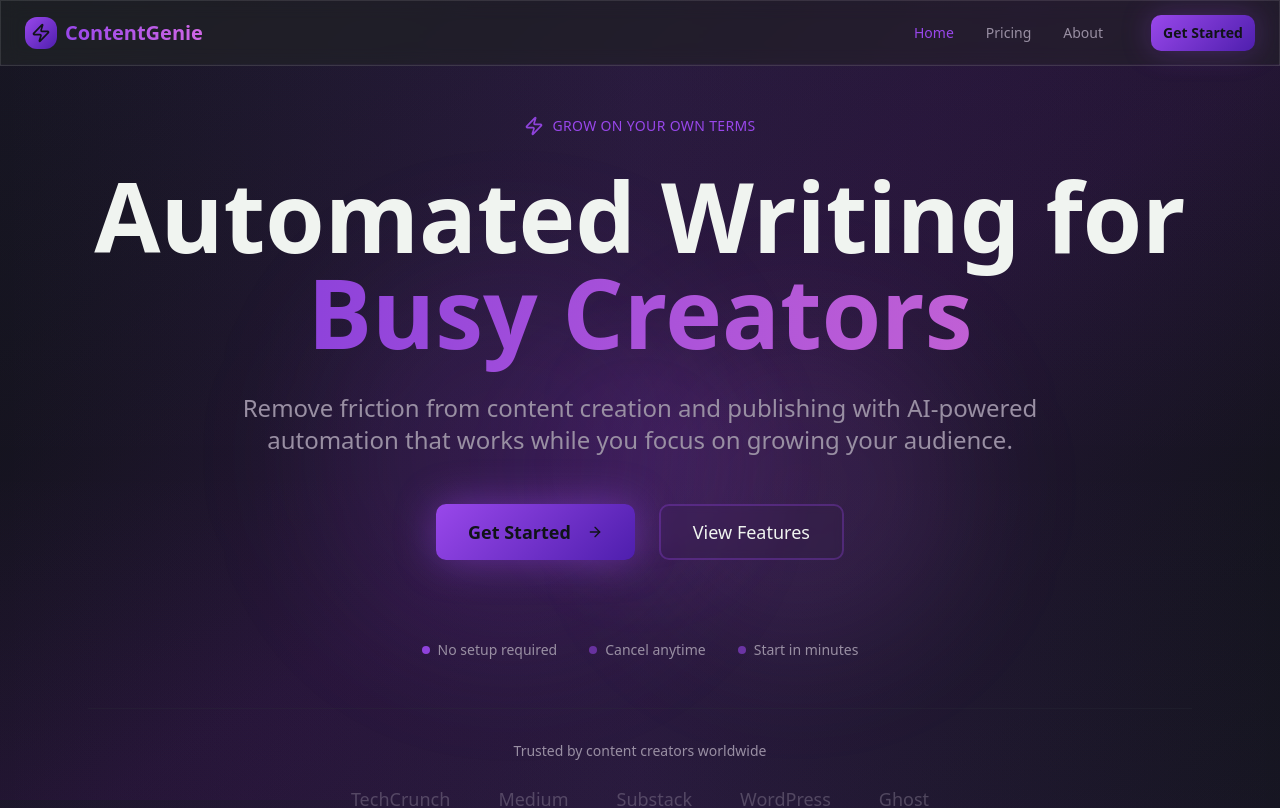
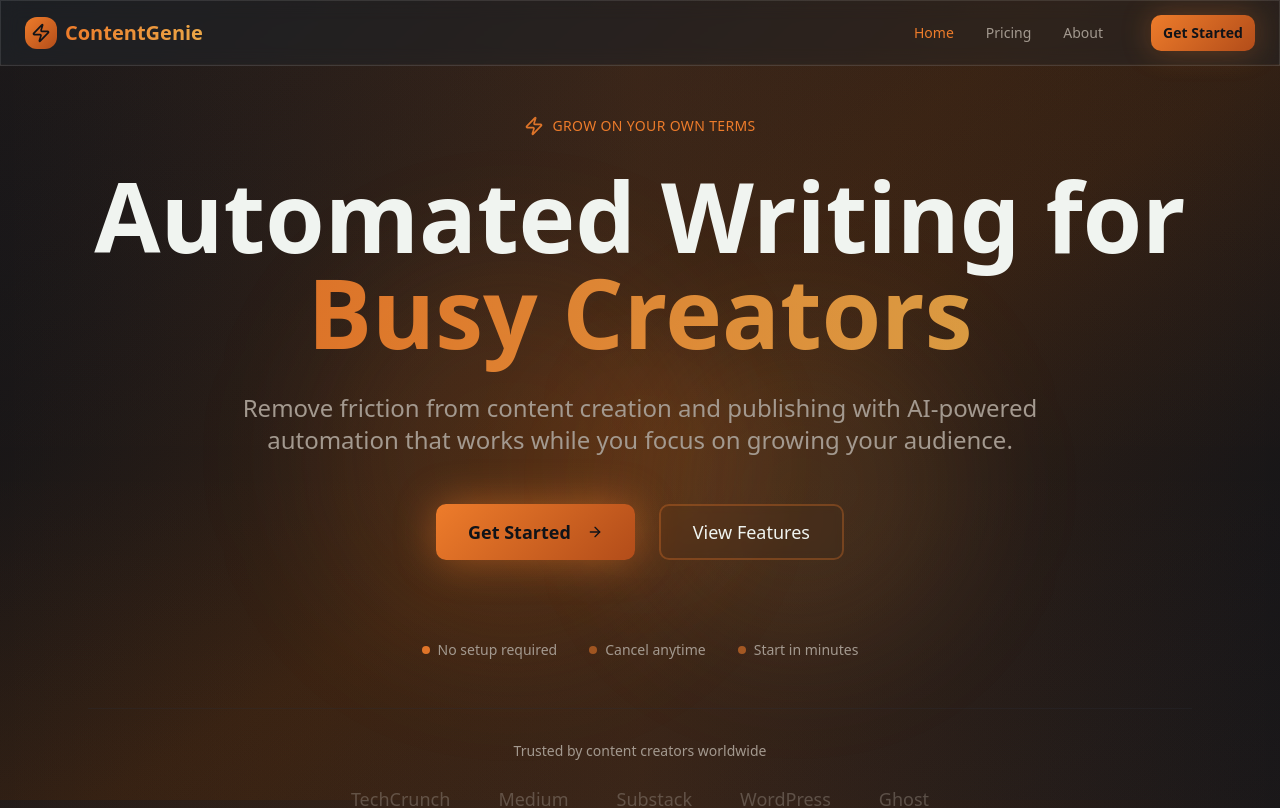
Before and after one commit to leeroyanesu/inkcopilot, a React (Vite) app: page / in a window 1280 px wide. Shown: the top 808 px of the page. Built offline with nearby package versions, Linux system fonts and the light colour scheme.

Commit message:
Refactor: Update theme to orange
Update color scheme and gradients to an orange theme.

```diff
--- a/src/index.css
+++ b/src/index.css
@@ -2,7 +2,7 @@
 @tailwind components;
 @tailwind utilities;
 
-/* AI Journalism SaaS Design System - Dark Mode with Purple Gradients */
+/* AI Journalism SaaS Design System - Dark Mode with Orange Gradients */
 
 @layer base {
   :root {
@@ -16,38 +16,38 @@
     --popover: 220 20% 10%;
     --popover-foreground: 120 15% 95%;
 
-    /* Brand purple primary colors */
-    --primary: 270 80% 60%;
+    /* Brand orange primary colors */
+    --primary: 25 85% 55%;
     --primary-foreground: 220 20% 8%;
-    --primary-glow: 280 90% 70%;
-    --primary-dark: 260 70% 40%;
+    --primary-glow: 30 90% 65%;
+    --primary-dark: 20 75% 40%;
 
     --secondary: 220 15% 15%;
-    --secondary-foreground: 270 15% 90%;
+    --secondary-foreground: 30 15% 90%;
 
     --muted: 220 15% 12%;
-    --muted-foreground: 270 10% 60%;
+    --muted-foreground: 30 10% 60%;
 
-    --accent: 270 60% 25%;
-    --accent-foreground: 270 15% 95%;
+    --accent: 25 70% 25%;
+    --accent-foreground: 30 15% 95%;
 
     --destructive: 0 84% 60%;
     --destructive-foreground: 210 40% 98%;
 
     --border: 220 15% 20%;
     --input: 220 15% 15%;
-    --ring: 270 80% 60%;
+    --ring: 25 85% 55%;
 
     /* Gradients for futuristic design */
-    --gradient-primary: linear-gradient(135deg, hsl(270 80% 60%), hsl(260 70% 40%));
-    --gradient-hero: linear-gradient(135deg, hsl(220 20% 8%) 0%, hsl(270 40% 10%) 50%, hsl(220 20% 8%) 100%);
+    --gradient-primary: linear-gradient(135deg, hsl(25 85% 55%), hsl(20 75% 40%));
+    --gradient-hero: linear-gradient(135deg, hsl(220 20% 8%) 0%, hsl(25 40% 10%) 50%, hsl(220 20% 8%) 100%);
     --gradient-card: linear-gradient(145deg, hsl(220 20% 10%), hsl(220 15% 12%));
-    --gradient-accent: linear-gradient(90deg, hsl(270 80% 60%), hsl(290 70% 65%));
+    --gradient-accent: linear-gradient(90deg, hsl(25 85% 55%), hsl(35 80% 60%));
 
-    /* Shadows with purple glow */
-    --shadow-glow: 0 0 30px hsl(270 80% 60% / 0.3);
+    /* Shadows with orange glow */
+    --shadow-glow: 0 0 30px hsl(25 85% 55% / 0.3);
     --shadow-card: 0 8px 32px hsl(220 20% 5% / 0.5);
-    --shadow-elegant: 0 10px 40px hsl(270 80% 60% / 0.15);
+    --shadow-elegant: 0 10px 40px hsl(25 85% 55% / 0.15);
 
     /* Animation variables */
     --transition-smooth: all 0.3s cubic-bezier(0.4, 0, 0.2, 1);
@@ -125,7 +125,7 @@
   /* Custom animations */
   @keyframes glow {
     0% { box-shadow: var(--shadow-glow); }
-    100% { box-shadow: 0 0 40px hsl(270 80% 60% / 0.5); }
+    100% { box-shadow: 0 0 40px hsl(25 85% 55% / 0.5); }
   }
 
   @keyframes float {
```
